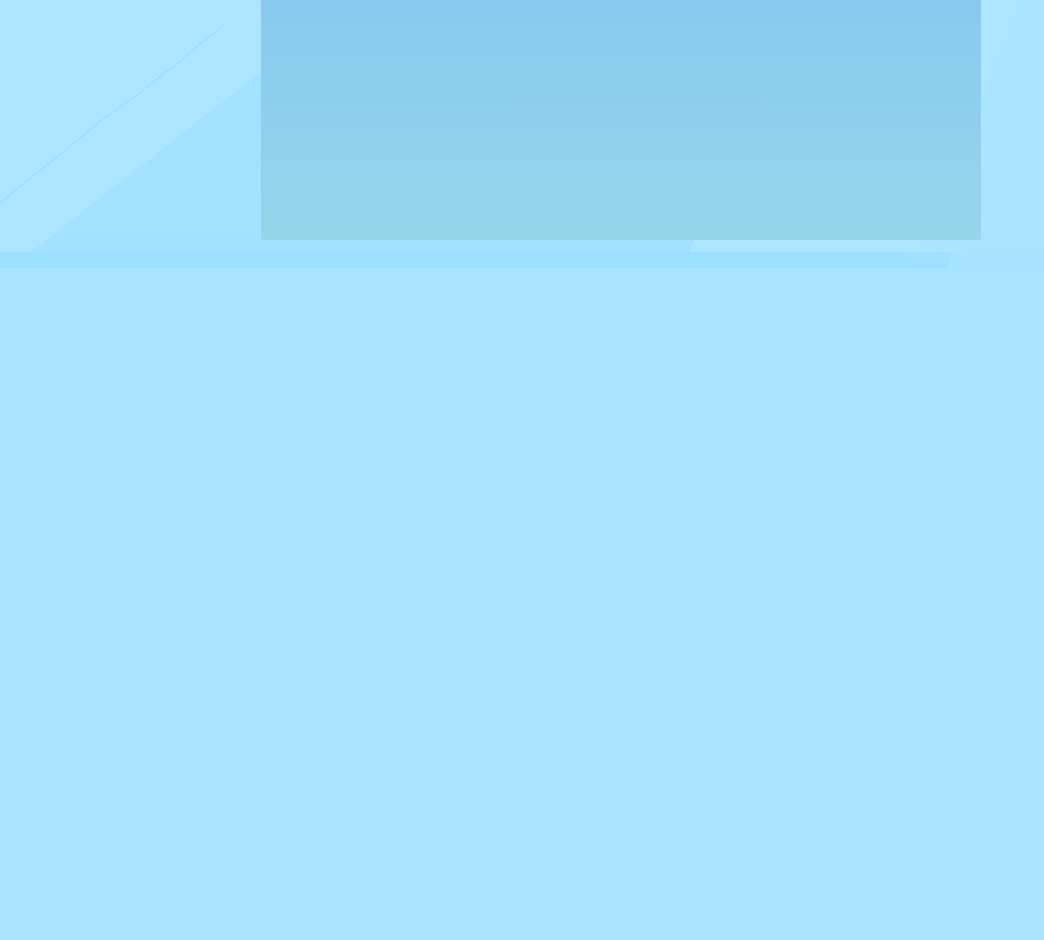
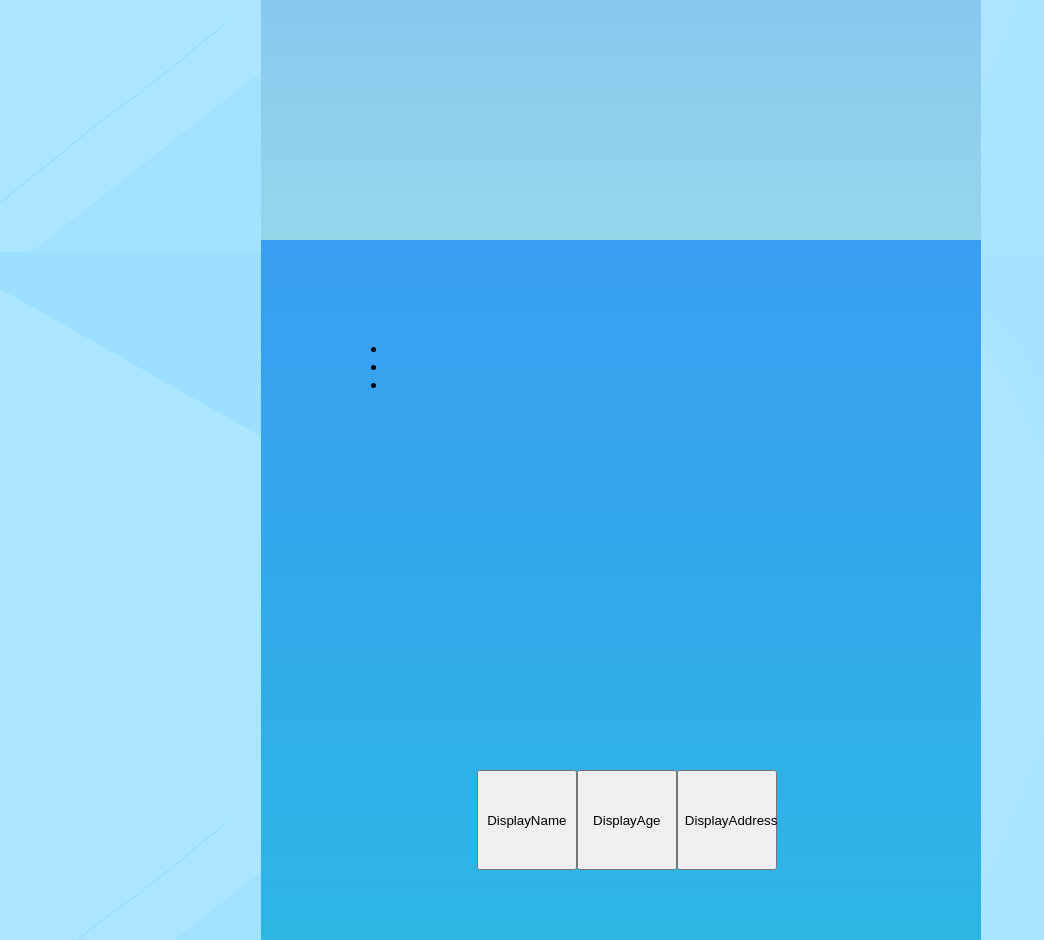
Before and after one commit to yoshirodev/AI-App, a PHP site: page /funapp/funapp.html in a window 1280 px wide. Shown: the part 548-1488 px from the top of the page, without its empty margins (0-1044 px from the left). Before the commit the page ends 812 px from the top, so only its background shows below. Run offline with PHP 8.4, Linux system fonts and the light colour scheme; some libraries are stand-ins or nearby versions.

Commit message:
Debug0.1

```diff
--- a/funapp/assets/funappstyle.css
+++ b/funapp/assets/funappstyle.css
@@ -34,3 +34,30 @@ body{
     left: 3%;
     background-color: transparent;
 }
+
+.SecondDiv{
+    background-color: #2cb6e4;
+    position: relative;
+    background-attachment: fixed;
+    width: 500px;
+    height: 500px;
+    padding: 100px 110px;
+    background-image: linear-gradient(to bottom, #4686ff80, rgba(0, 0, 0, 0));
+    top: 10%;
+    right: 80%;
+    left: 20%;
+}
+
+.buttonList{
+    position: absolute;
+    width: 300px;
+    height: 100px;
+    bottom: 10%;
+    left: 30%;
+}
+
+.buttonList button{
+    width: 100px;
+    height: 100px;
+    float: left;
+}
--- a/funapp/assets/sideapp.js
+++ b/funapp/assets/sideapp.js
@@ -1,9 +1,11 @@
 // Fun App Software
 
+const nameData = JSON.parse('{"name":"", "age":, "address":""}');
+
 function SubmitName(){
+    let nameInput = document.getElementById("nameInput").value;
     const chatList = document.getElementById("outputs");
     const messageItem = document.createElement("li");
-    let nameInput = document.getElementById("nameInput").value;
     jsonString = JSON.stringify(nameInput);
 
     messageItem.classList.add("name-output");
@@ -15,4 +17,28 @@ function SubmitName(){
     }
 
     document.getElementById("nameInput").value = "";
+
+    MainEvents();
 }
+
+
+function MainEvents(){
+    fetch('datasets.json')
+        .then(response => response.json())
+        .then (data => {
+            const datasets = data.Datasets;
+
+            return datasets[0];
+        })
+}
+
+
+let age1 = document.getElementById('age1').innerHTML;
+let address1 = document.getElementById('address1').innerHTML;
+
+function ButtonTap(){
+    MainEvents().then(() => {
+        const nameData = data.Username;
+        document.getElementById('name1').textContent = nameData;
+    });
+}
--- a/funapp/funapp.html
+++ b/funapp/funapp.html
@@ -19,6 +19,17 @@
                 <li class="name-output">Name Here</li>
             </div>
         </div>
+        <div class="SecondDiv">
+            <li id="name1"></li>
+            <li id="age1"></li>
+            <li id="address1"></li>
+
+            <div class="buttonList">
+                <button onclick="ButtonTap()">DisplayName</button>
+                <button>DisplayAge</button>
+                <button>DisplayAddress</button>
+            </div>
+        </div>
     </body>
     <script src="https://ajax.googleapis.com/ajax/libs/angularjs/1.6.9/angular.min.js"></script>
     <script src="assets/sideapp.js"></script>
```
Also changed, not shown: funapp/assets/datasets.json (added, +9 -0 lines).
